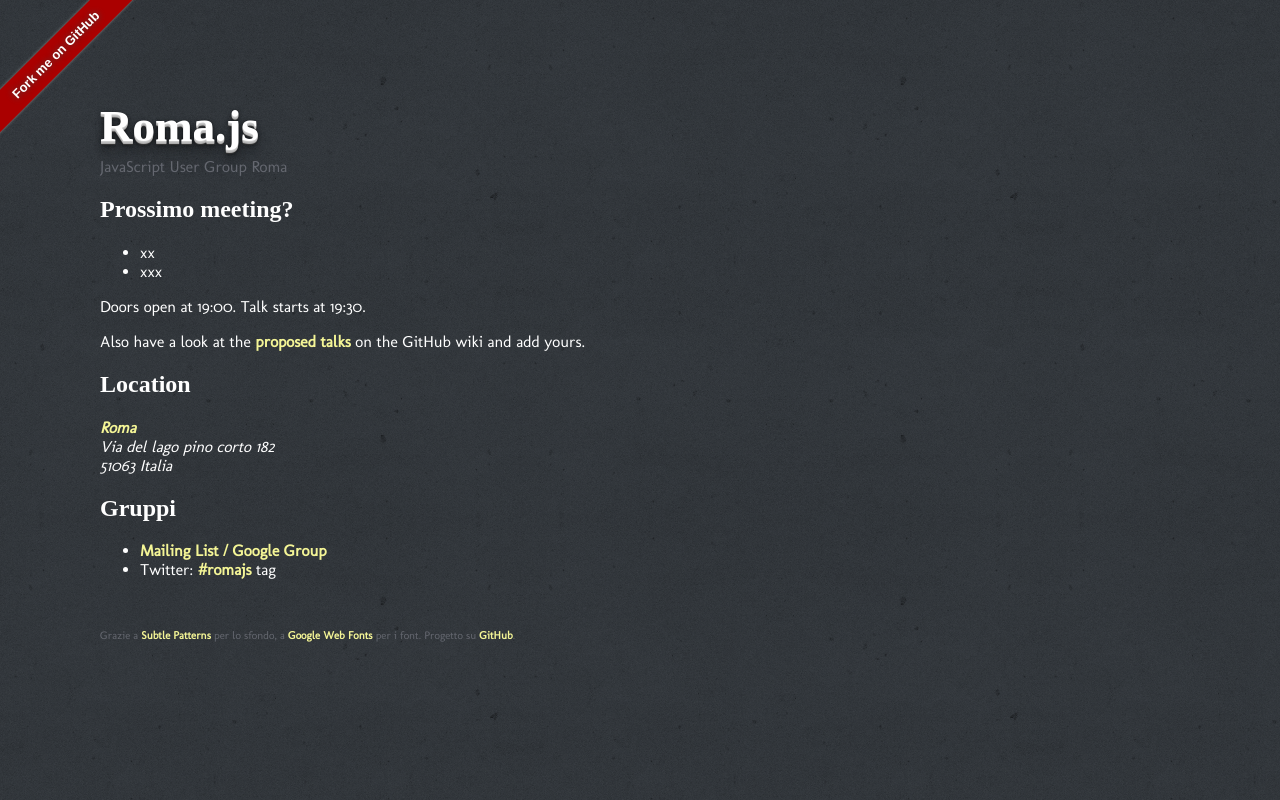
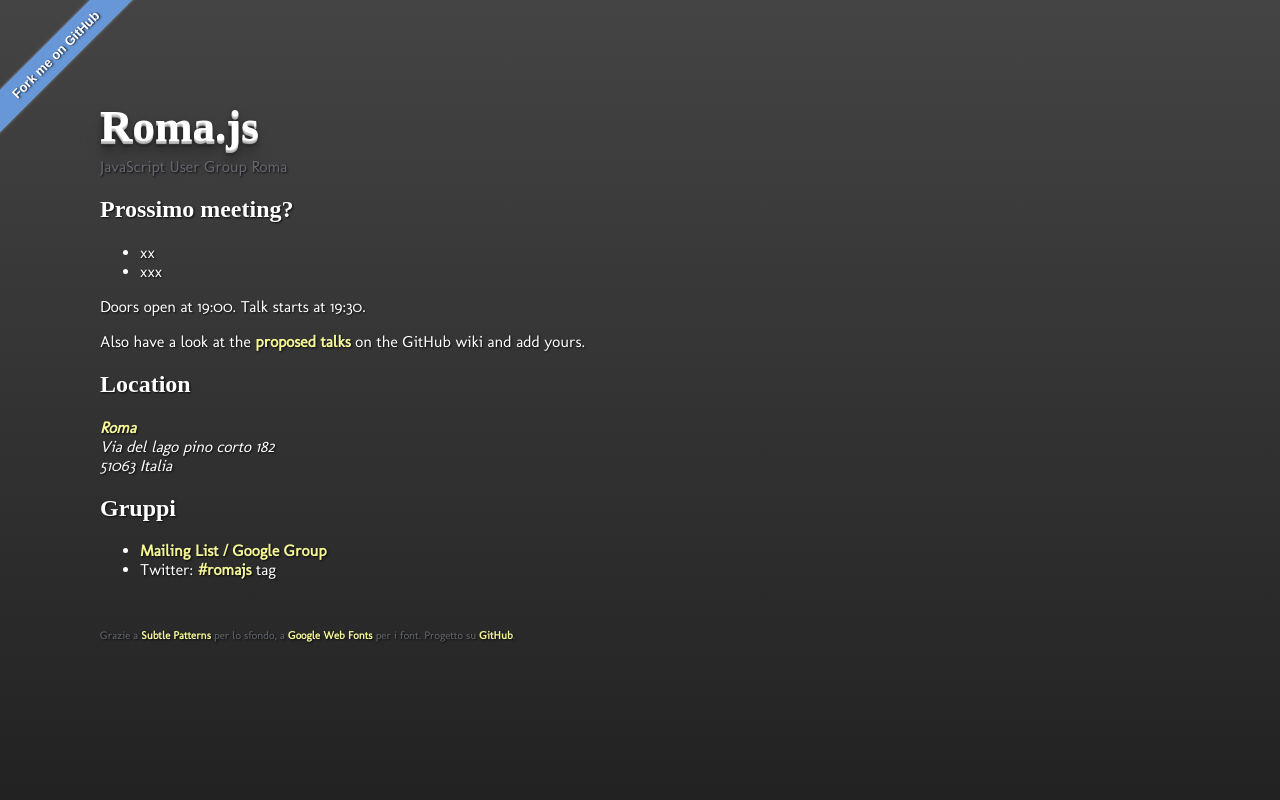
Before and after one commit to lmatteis/romajs, a plain HTML site: page index.html in a window 1280 px wide. Drawn offline with Linux system fonts and the light colour scheme; a script that the page names is missing; a web font is replaced by a local one.

Commit message:
added less background images

```diff
--- a/layout.css
+++ b/layout.css
@@ -1,9 +1,14 @@
 body {
-  background: url(concrete_wall.png) #32373c;
   color: white;
   font-family: "Molengo";
   margin:0;
   padding:0;
+  background-color: #444;
+  background-image: -webkit-gradient(linear, left top, left bottom, color-stop(0, #444), color-stop(1, #222));
+  background-image: -moz-linear-gradient(top, #444 0%, #222 100%);
+  background-image: linear-gradient(top, #444 0%, #222 100%);
+  background-attachment: fixed;
+  text-shadow: 1px 1px 2px rgba(0, 0, 0, 0.8);
 }
 a {
     color: #F4F596;
@@ -45,7 +50,7 @@ p.small {
   color: black;
 }
 #roll #tweets {
-  background: url(bgnoise_lg.png) #e6e6e6;
+  background: #F3F3FD;
   box-shadow: 1px 2px 6px rgba(0,0,0, 0.5);
   -webkit-border-bottom-right-radius: 5px;
   -webkit-border-bottom-left-radius: 5px;
@@ -126,7 +131,7 @@ height: 200px;
 margin-bottom: 50px;
 }
 .ribbon {
-  background-color: #a00;
+  background-color: #6797D7;
   overflow: hidden;
   /* top left corner */
   position: absolute;
@@ -149,5 +154,4 @@ margin-bottom: 50px;
   text-align: center;
   text-decoration: none;
   /* shadow */
-  text-shadow: 0 0 0.5em #444;
 }
```
Also changed, not shown: bgnoise_lg.png (deleted), concrete_wall.png (deleted).
